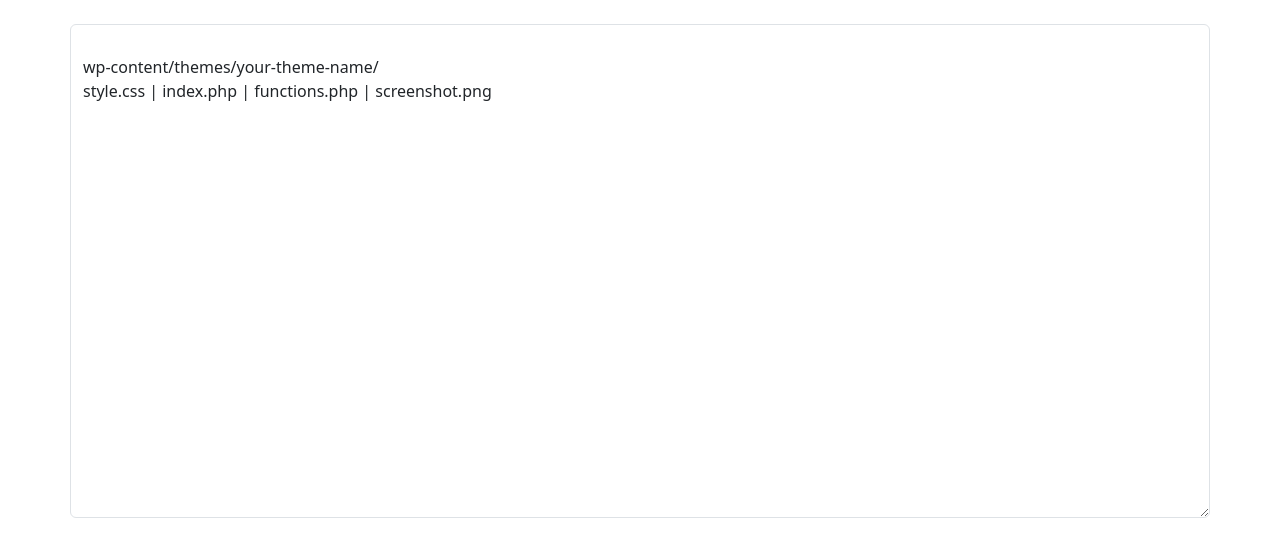
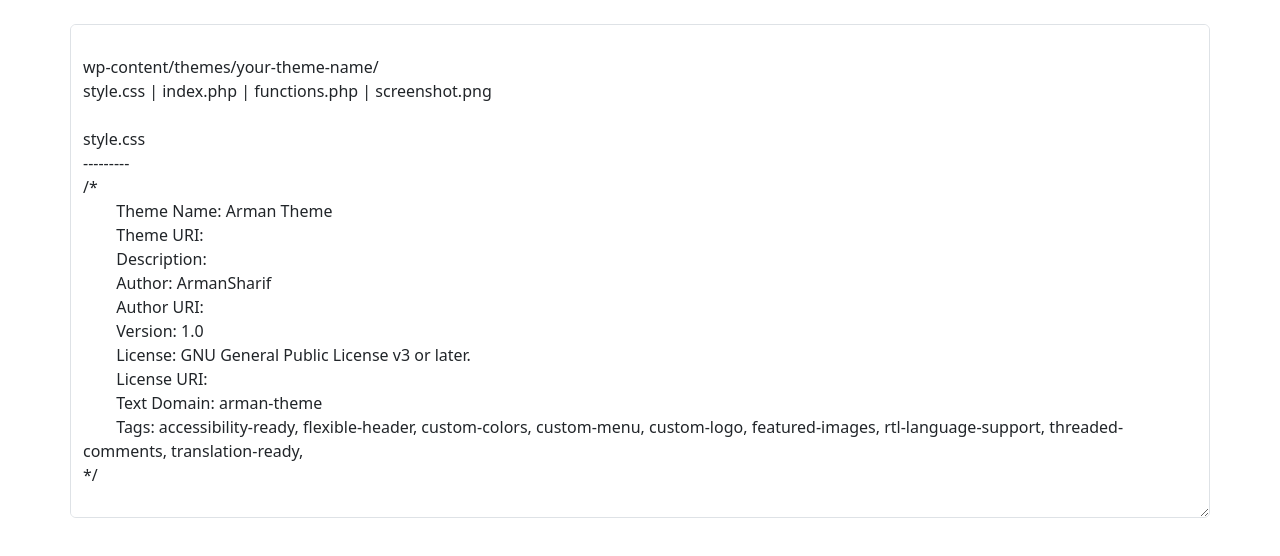
Before and after one commit to portfolio1111/arman_wordpress, a plain HTML site: page theme_development.html in a window 1280 px wide. Drawn offline with nearby package versions, Linux system fonts and the light colour scheme.

Commit message:
Update theme_development.html

```diff
--- a/theme_development.html
+++ b/theme_development.html
@@ -16,6 +16,25 @@
         <textarea cols="200" rows="20" class="form-control">
 wp-content/themes/your-theme-name/
 style.css | index.php | functions.php | screenshot.png
+
+style.css
+---------
+/*
+	Theme Name: Arman Theme
+	Theme URI:
+	Description:
+	Author: ArmanSharif
+	Author URI:
+	Version: 1.0
+	License: GNU General Public License v3 or later.
+	License URI:
+	Text Domain: arman-theme
+	Tags: accessibility-ready, flexible-header, custom-colors, custom-menu, custom-logo, featured-images, rtl-language-support, threaded-comments, translation-ready,
+*/
+
+index.php
+---------
+
         </textarea>
       </div>
     </div>
```
